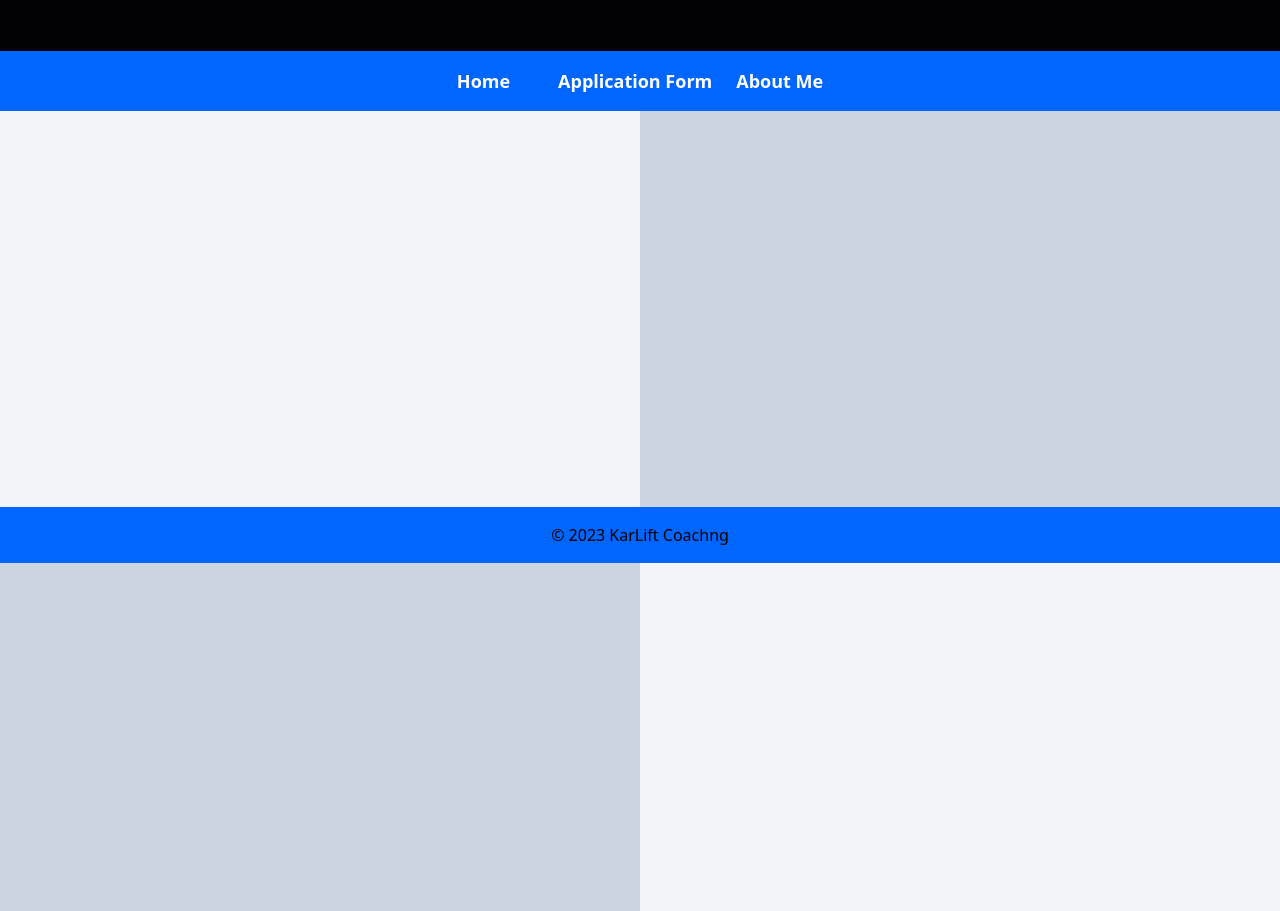
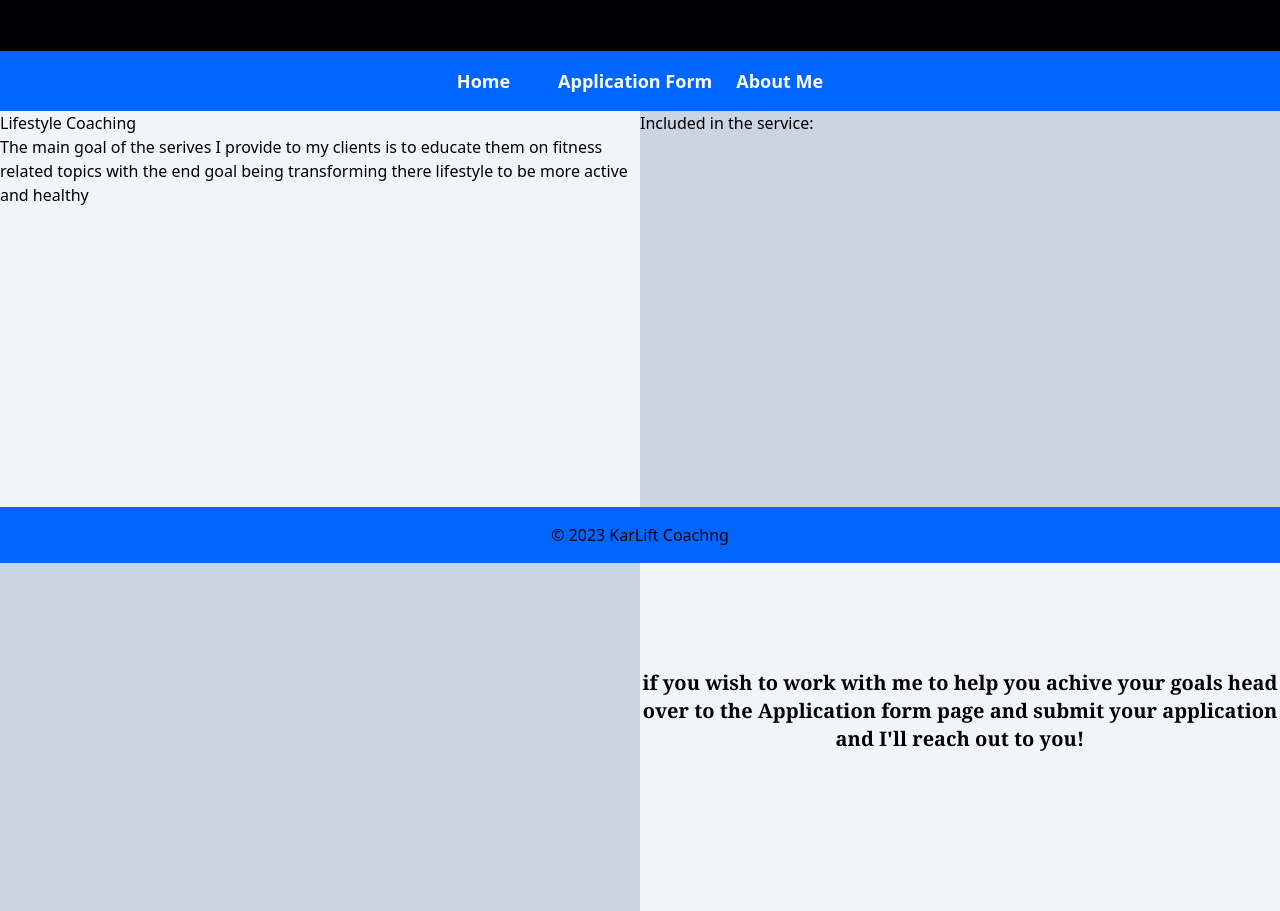
Before and after one commit to munsta2/KarLiftCoaching, a React (Vite) app in the folder karlift/: page / in a window 1280 px wide. Shown: the part 237-1148 px from the top of the page. Built offline with nearby package versions, Linux system fonts and the light colour scheme.

Commit message:
added more to the home page

```diff
--- a/karlift/src/Home.jsx
+++ b/karlift/src/Home.jsx
@@ -5,10 +5,30 @@ const Home = () => {
 
 
     <div class="flex flex-wrap h-screen">
-    <div class="w-1/2 h-1/2 bg-kar-white"></div>
-    <div class="w-1/2 h-1/2 bg-kar-light-grey"></div>
-    <div class="w-1/2 h-1/2 bg-kar-light-grey"></div>
-    <div class="w-1/2 h-1/2 bg-kar-white"></div>
+    <div class="w-1/2 h-1/2 bg-kar-white">
+
+      <h1>
+        Lifestyle Coaching
+      </h1>
+
+      <p>
+          The main goal of the serives I provide to my clients is to educate them
+          on fitness related topics with the end goal being transforming there lifestyle to
+          be more active and healthy
+      </p>
+
+    </div>
+    <div class="w-1/2 h-1/2 bg-kar-light-grey">
+      <h1>Included in the service:</h1>
+    </div>
+    <div class="w-1/2 h-1/2 bg-kar-light-grey">
+      <h1>Pricing</h1>
+    </div>
+    <div class="flex items-center justify-center w-1/2 h-1/2 bg-kar-white">
+      <h1 className="text-center text-xl font-serif font-bold">if you wish to work with me to help you achive your goals head over to the
+          Application form page and submit your application and I'll reach out to you!
+      </h1>
+    </div>
   </div>
 
 
```
